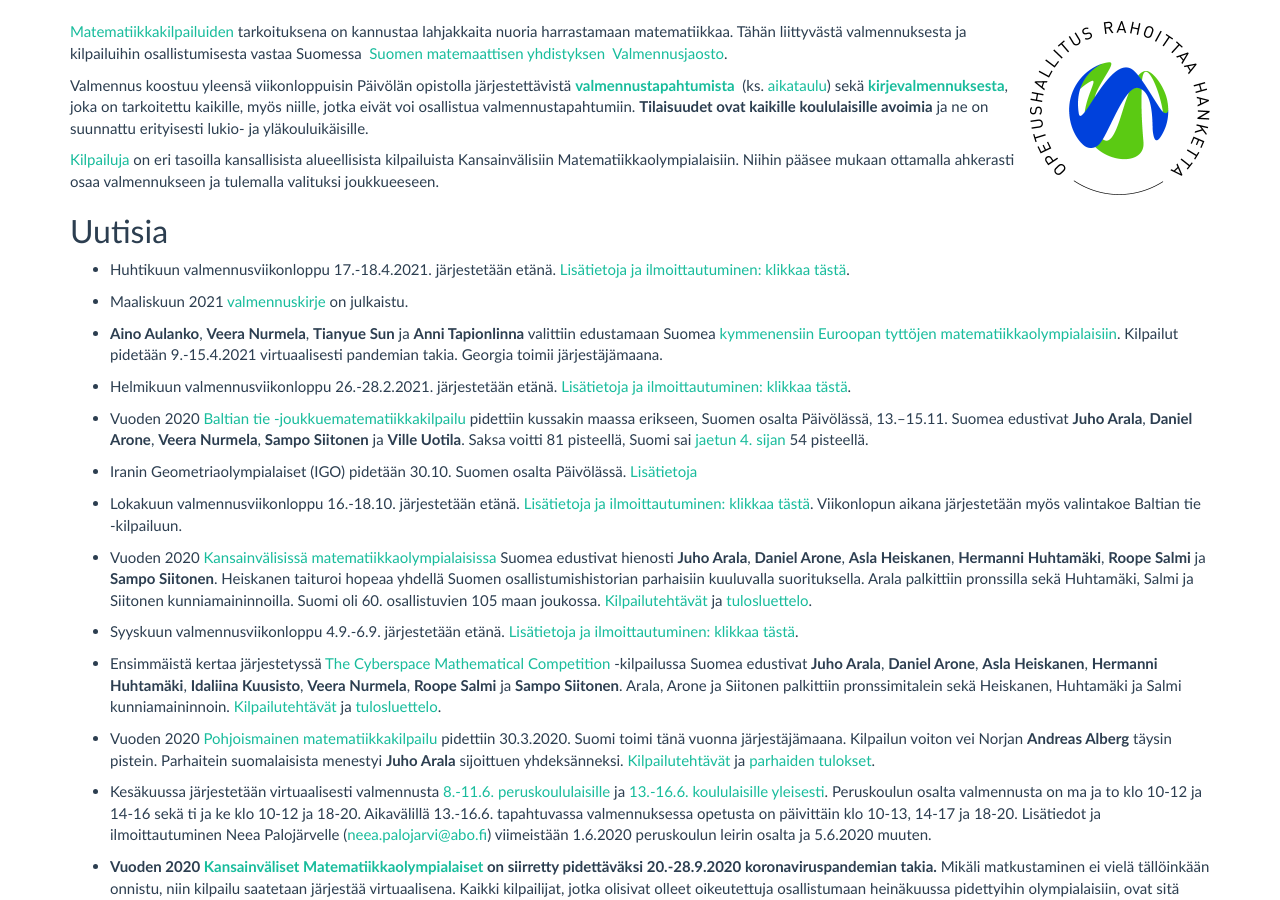
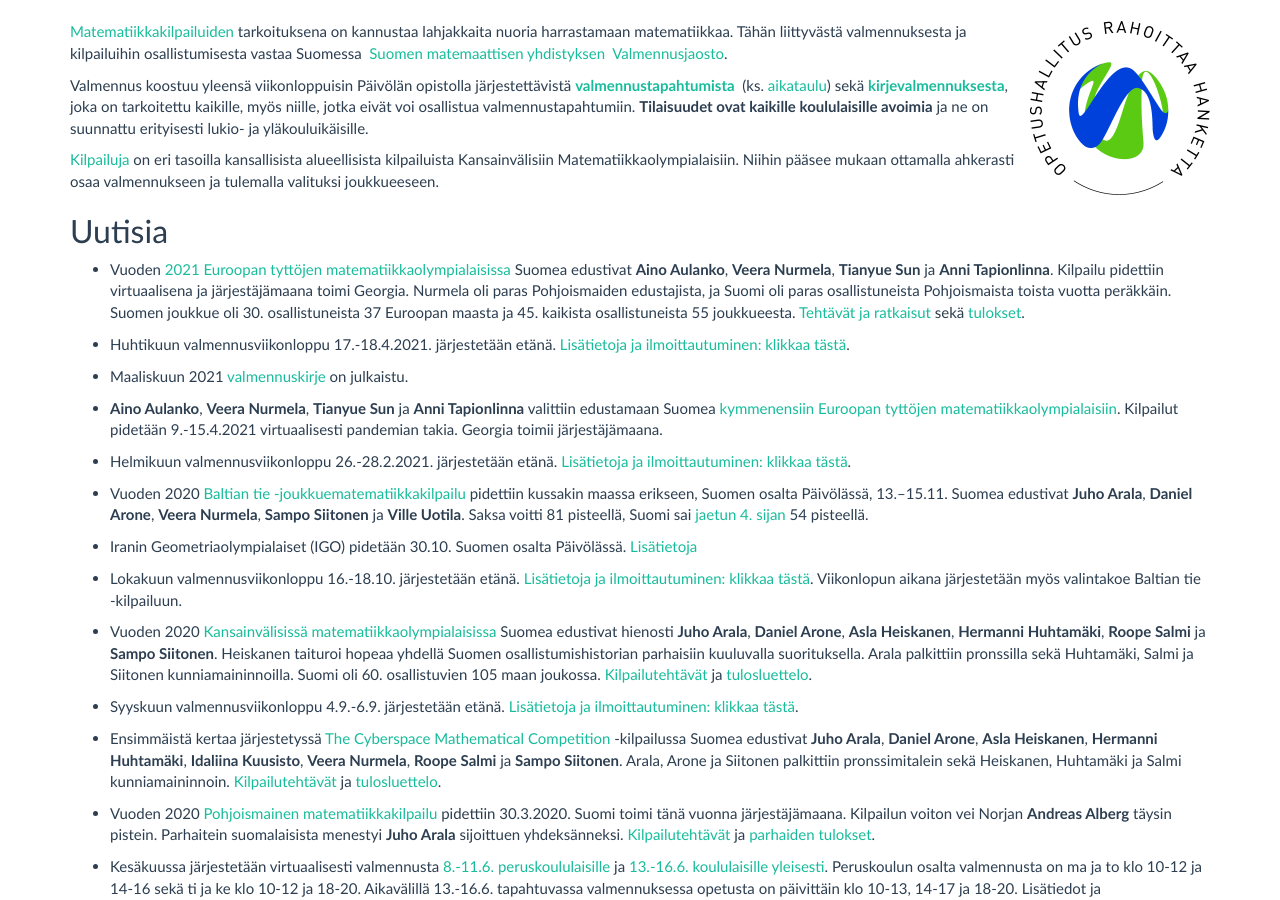
Before and after one commit to matematiikkakilpailut/matematiikkakilpailut.github.io, a Jekyll site: the page built from index.md, in a window 1280 px wide and 900 px high, scrolled down 321 px. Built offline with Jekyll 4.4.1, drawn with Linux system fonts in a browser that asks for light colours.

Commit message:
Update index.md
EGMO 2021

```diff
--- a/index.md
+++ b/index.md
@@ -38,6 +38,8 @@
 
 
 ## <a name="uutisia"></a>Uutisia
+
+* Vuoden [2021 Euroopan tyttöjen matematiikkaolympialaisissa](https://egmo2021.atsu.edu.ge/) Suomea edustivat **Aino Aulanko**, **Veera Nurmela**, **Tianyue Sun** ja **Anni Tapionlinna**. Kilpailu pidettiin virtuaalisena ja järjestäjämaana toimi Georgia. Nurmela oli paras Pohjoismaiden edustajista, ja Suomi oli paras osallistuneista Pohjoismaista toista vuotta peräkkäin. Suomen joukkue oli 30. osallistuneista 37 Euroopan maasta ja 45. kaikista osallistuneista 55 joukkueesta. [Tehtävät ja ratkaisut](https://www.egmo.org/egmos/egmo10/) sekä [tulokset](https://www.egmo.org/egmos/egmo10/scoreboard/).
 
 * Huhtikuun valmennusviikonloppu 17.-18.4.2021. järjestetään etänä. [Lisätietoja ja ilmoittautuminen: klikkaa tästä](/aikataulu/2021W15/).
 
```
